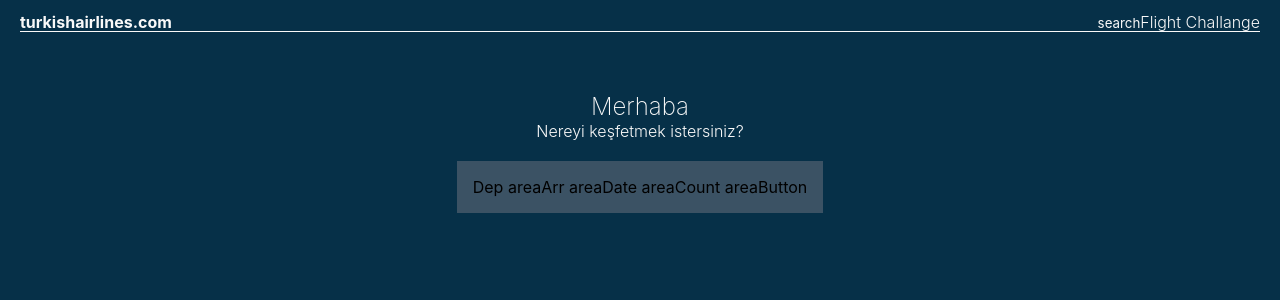
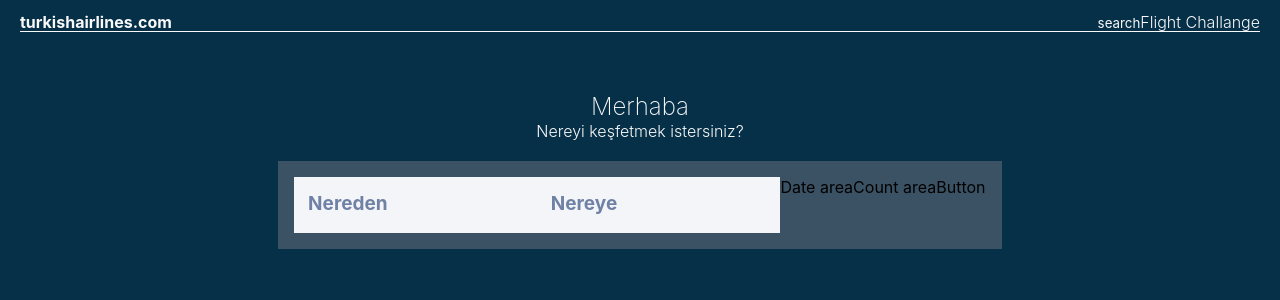
Before and after one commit to BurakCaglayan/flight-with-react, a React (Vite) app: page / in a window 1280 px wide. Shown: the top 300 px of the page. Built offline with nearby package versions, Linux system fonts and the light colour scheme.

Commit message:
Add Dropdown components & test data to FlightSelect component

```diff
--- a/src/components/flightSelect/FlightSelect.jsx
+++ b/src/components/flightSelect/FlightSelect.jsx
@@ -1,8 +1,21 @@
+import Dropdown from "../UI/Dropdown";
+
 const FlightSelect = () => {
+  const options = [
+    { id: 1, name: "İstanbul" },
+    { id: 2, name: "Ankara" },
+    { id: 3, name: "Antalya" },
+    { id: 4, name: "İzmir" },
+    { id: 5, name: "Bursa" },
+  ];
   return (
     <div className="flight-select">
-      <div>Dep area</div>
-      <div>Arr area</div>
+      <div>
+        <Dropdown labelText={"Nereden"} options={options} searchBy={"name"} />
+      </div>
+      <div>
+        <Dropdown labelText={"Nereye"} options={options} searchBy={"name"} />
+      </div>
       <div>Date area</div>
       <div>Count area</div>
       <div>Button</div>
```
